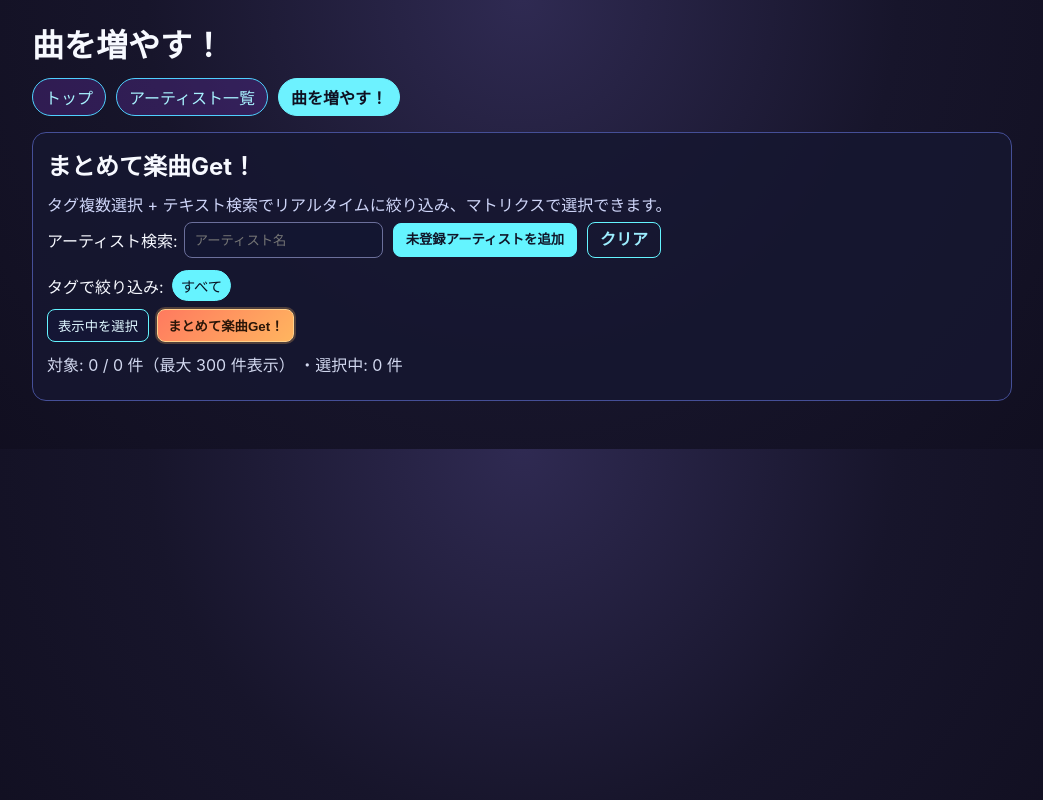
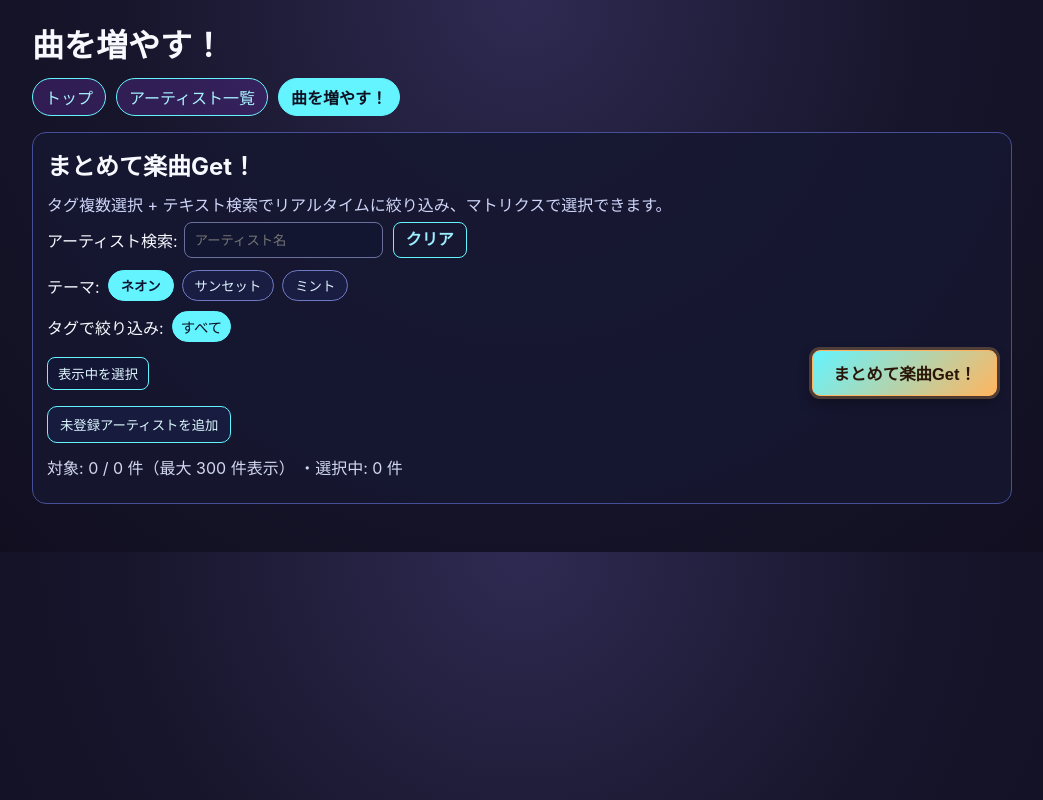
Before and after one commit to susro/songs.tnnet.work, a PHP site: page /admin.php in a window 1280 px wide. Shown: the whole page, without its empty margins (118-1161 px from the left). Run offline with PHP 8.4, Linux system fonts and the light colour scheme; data that the repository does not hold is empty.

Commit message:
曲を増やす画面の操作性とテーマ切替を強化
未Get表示、カード選択の強調、発射ボタンの大型化、タグのカテゴリ整理、ゼリービーンズ風タグ、3テーマ切替、追加モーダルの見た目改善を行った。

Made-with: Cursor

```diff
--- a/admin.php
+++ b/admin.php
@@ -110,6 +110,20 @@ foreach ($artists as $artist) {
 }
 $allTags = array_keys($allTags);
 sort($allTags, SORT_NATURAL);
+$tagGroups = [
+    '年代タグ' => [],
+    'ジャンルタグ' => [],
+    'その他' => [],
+];
+foreach ($allTags as $tagName) {
+    if (preg_match('/^[0-9]{4}年代$/u', $tagName)) {
+        $tagGroups['年代タグ'][] = $tagName;
+    } elseif (preg_match('/(ロック|ポップ|アニソン|ボカロ|アイドル|ジャズ|クラシック|R&B|HIPHOP|V系|系)$/u', $tagName)) {
+        $tagGroups['ジャンルタグ'][] = $tagName;
+    } else {
+        $tagGroups['その他'][] = $tagName;
+    }
+}
 
 if ($runFetch) {
     if (!$selectedArtistIds) {
@@ -165,19 +179,33 @@ if ($runAddArtist) {
 
         <div class="search-form">
             <label>アーティスト検索: <input type="text" id="artist-filter-input" value="<?= htmlspecialchars($keyword) ?>" placeholder="アーティスト名"></label>
-            <button type="button" id="open-add-artist-modal">未登録アーティストを追加</button>
             <a class="link-button" href="admin.php">クリア</a>
+        </div>
+
+        <div class="theme-switch">
+            <span>テーマ:</span>
+            <button type="button" class="theme-btn is-active" data-theme="theme-neon">ネオン</button>
+            <button type="button" class="theme-btn" data-theme="theme-sunset">サンセット</button>
+            <button type="button" class="theme-btn" data-theme="theme-mint">ミント</button>
         </div>
 
         <div class="active-filters">
             <span>タグで絞り込み:</span>
             <button type="button" class="chip action-chip tag-filter is-active" data-tag="">すべて</button>
-            <?php foreach ($allTags as $tagName): ?>
-                <button type="button" class="chip action-chip tag-filter" data-tag="<?= htmlspecialchars($tagName) ?>">
-                    <?= htmlspecialchars($tagName) ?>
-                </button>
-            <?php endforeach; ?>
         </div>
+        <?php foreach ($tagGroups as $groupName => $tags): ?>
+            <?php if (!$tags) continue; ?>
+            <div class="tag-group">
+                <p class="panel-note tag-group-title"><?= htmlspecialchars($groupName) ?></p>
+                <div class="quick-chip-grid">
+                    <?php foreach ($tags as $tagName): ?>
+                        <button type="button" class="chip action-chip tag-filter jelly-chip" data-tag="<?= htmlspecialchars($tagName) ?>">
+                            <?= htmlspecialchars($tagName) ?>
+                        </button>
+                    <?php endforeach; ?>
+                </div>
+            </div>
+        <?php endforeach; ?>
 
         <?php if ($errorMessage !== ''): ?>
             <div class="error-box"><p class="error-text"><?= htmlspecialchars($errorMessage) ?></p></div>
@@ -192,6 +220,9 @@ if ($runAddArtist) {
             <div class="select-tools">
                 <button type="button" id="toggle-visible-selection">表示中を選択</button>
                 <button type="submit" class="launch-button">まとめて楽曲Get！</button>
+            </div>
+            <div class="admin-side-tools">
+                <button type="button" id="open-add-artist-modal">未登録アーティストを追加</button>
             </div>
 
             <p class="result-meta">
@@ -209,10 +240,8 @@ if ($runAddArtist) {
                         <div class="admin-card-body">
                             <div class="admin-card-header">
                                 <strong><?= htmlspecialchars($artist['name']) ?></strong>
-                                <?php if (!empty($artist['last_fetch_at'])): ?>
-                                    <span class="fetch-badge">Fetch済み</span>
-                                <?php else: ?>
-                                    <span class="fetch-badge fetch-badge-pending">未Fetch</span>
+                                <?php if (empty($artist['last_fetch_at'])): ?>
+                                    <span class="fetch-badge fetch-badge-pending">未Get</span>
                                 <?php endif; ?>
                             </div>
                             <?php if (!empty($artist['tags'])): ?>
@@ -220,7 +249,7 @@ if ($runAddArtist) {
                             <?php else: ?>
                                 <small>タグ: なし</small>
                             <?php endif; ?>
-                            <small>最終Fetch: <?= !empty($artist['last_fetch_at']) ? htmlspecialchars((string)$artist['last_fetch_at']) : '未実行' ?></small>
+                            <small>最終採集日: <?= !empty($artist['last_fetch_at']) ? htmlspecialchars(substr((string)$artist['last_fetch_at'], 0, 10)) : '未実行' ?></small>
                         </div>
                     </label>
                 <?php endforeach; ?>
@@ -392,6 +421,22 @@ document.getElementById('open-add-artist-modal').addEventListener('click', funct
 document.getElementById('close-add-artist-modal').addEventListener('click', function () {
   addArtistDialog.close();
 });
+document.querySelectorAll('.theme-btn').forEach(function (button) {
+  button.addEventListener('click', function () {
+    var theme = button.dataset.theme;
+    document.body.classList.remove('theme-neon', 'theme-sunset', 'theme-mint');
+    document.body.classList.add(theme);
+    localStorage.setItem('songsTheme', theme);
+    document.querySelectorAll('.theme-btn').forEach(function (b) { b.classList.remove('is-active'); });
+    button.classList.add('is-active');
+  });
+});
+var savedTheme = localStorage.getItem('songsTheme') || 'theme-neon';
+document.body.classList.remove('theme-neon', 'theme-sunset', 'theme-mint');
+document.body.classList.add(savedTheme);
+document.querySelectorAll('.theme-btn').forEach(function (button) {
+  button.classList.toggle('is-active', button.dataset.theme === savedTheme);
+});
 syncCardState();
 syncSelectedInputs();
 applyArtistFilters();
--- a/assets/app.css
+++ b/assets/app.css
@@ -3,6 +3,21 @@ body {
   font-family: -apple-system, BlinkMacSystemFont, "Segoe UI", sans-serif;
   background: radial-gradient(circle at top, #2f2a52 0%, #17152b 48%, #0f0d1d 100%);
   color: #f7f9ff;
+}
+
+body.theme-neon {
+  --theme-accent: #64f4ff;
+  --theme-accent-2: #ffb55f;
+}
+
+body.theme-sunset {
+  --theme-accent: #ff9b64;
+  --theme-accent-2: #ffd364;
+}
+
+body.theme-mint {
+  --theme-accent: #7bffcf;
+  --theme-accent-2: #66e2ff;
 }
 
 a {
@@ -39,15 +54,15 @@ h1 {
   text-decoration: none;
   color: #a8f3ff;
   background: rgba(80, 41, 136, 0.45);
-  border: 1px solid #4fd0ff;
+  border: 1px solid var(--theme-accent, #4fd0ff);
   border-radius: 999px;
   padding: 6px 12px;
 }
 
 .top-nav a.is-active {
   color: #0f1021;
-  background: #6df2ff;
-  border-color: #6df2ff;
+  background: var(--theme-accent, #6df2ff);
+  border-color: var(--theme-accent, #6df2ff);
   font-weight: 600;
 }
 
@@ -77,10 +92,10 @@ h1 {
 .search-form button,
 .link-button {
   height: 34px;
-  border: 1px solid #64f4ff;
+  border: 1px solid var(--theme-accent, #64f4ff);
   border-radius: 8px;
   padding: 0 12px;
-  background: #64f4ff;
+  background: var(--theme-accent, #64f4ff);
   color: #101629;
   text-decoration: none;
   line-height: 32px;
@@ -222,9 +237,15 @@ h1 {
 }
 
 .tag-filter.is-active {
-  background: #66f3ff;
+  background: var(--theme-accent, #66f3ff);
   color: #091122;
-  border-color: #66f3ff;
+  border-color: var(--theme-accent, #66f3ff);
+}
+
+.jelly-chip {
+  border-radius: 999px;
+  background: linear-gradient(180deg, rgba(255, 255, 255, 0.28) 0%, rgba(104, 88, 185, 0.6) 100%);
+  box-shadow: inset 0 1px 0 rgba(255, 255, 255, 0.35), 0 2px 5px rgba(0, 0, 0, 0.35);
 }
 
 .feature-tiles {
@@ -271,10 +292,11 @@ h1 {
   flex-wrap: wrap;
   gap: 8px;
   margin-bottom: 10px;
+  align-items: center;
 }
 
 .select-tools button {
-  border: 1px solid #64f4ff;
+  border: 1px solid var(--theme-accent, #64f4ff);
   border-radius: 8px;
   background: #141635;
   color: #dff7ff;
@@ -282,11 +304,15 @@ h1 {
 }
 
 .launch-button {
-  background: linear-gradient(135deg, #ff7a5f 0%, #ffb55f 100%) !important;
-  border-color: #ffd08a !important;
+  margin-left: auto;
+  min-height: 46px;
+  padding: 10px 20px !important;
+  font-size: 1.03rem;
+  background: linear-gradient(135deg, var(--theme-accent, #ff7a5f) 0%, var(--theme-accent-2, #ffb55f) 100%) !important;
+  border-color: var(--theme-accent-2, #ffd08a) !important;
   color: #2a1608 !important;
   font-weight: 700;
-  box-shadow: 0 0 0 2px rgba(255, 183, 96, 0.25);
+  box-shadow: 0 0 0 3px rgba(255, 183, 96, 0.25), 0 6px 14px rgba(0, 0, 0, 0.35);
 }
 
 .admin-list {
@@ -322,9 +348,10 @@ h1 {
 }
 
 .admin-card.is-selected {
-  border-color: #76ffcf;
-  box-shadow: 0 0 0 2px rgba(118, 255, 207, 0.25);
-  background: rgba(16, 60, 58, 0.45);
+  border-color: var(--theme-accent, #76ffcf);
+  box-shadow: 0 0 0 3px rgba(118, 255, 207, 0.42), 0 0 24px rgba(118, 255, 207, 0.3);
+  background: linear-gradient(135deg, rgba(34, 92, 126, 0.66) 0%, rgba(43, 138, 115, 0.58) 100%);
+  transform: translateY(-1px);
 }
 
 .admin-card-header {
@@ -344,6 +371,7 @@ h1 {
 .fetch-badge-pending {
   border-color: #ffb25f;
   color: #ffb25f;
+  white-space: nowrap;
 }
 
 .admin-item {
@@ -374,6 +402,63 @@ h1 {
   background: rgba(8, 9, 20, 0.7);
 }
 
+.add-artist-dialog .panel-card {
+  margin: 0;
+}
+
+.add-artist-dialog label {
+  display: block;
+  margin-bottom: 10px;
+}
+
+.add-artist-dialog input[type="text"] {
+  width: 100%;
+  box-sizing: border-box;
+}
+
+.theme-switch {
+  display: flex;
+  flex-wrap: wrap;
+  gap: 8px;
+  align-items: center;
+  margin-bottom: 10px;
+}
+
+.theme-btn {
+  border: 1px solid #6f7ac5;
+  border-radius: 999px;
+  background: #1a1d42;
+  color: #dff3ff;
+  padding: 5px 12px;
+}
+
+.theme-btn.is-active {
+  border-color: var(--theme-accent, #64f4ff);
+  color: #0e1530;
+  background: var(--theme-accent, #64f4ff);
+  font-weight: 700;
+}
+
+.admin-side-tools {
+  margin: 8px 0 12px;
+}
+
+.admin-side-tools button {
+  border: 1px solid var(--theme-accent, #64f4ff);
+  border-radius: 10px;
+  background: rgba(24, 29, 66, 0.9);
+  color: #ddf7ff;
+  padding: 8px 12px;
+}
+
+.tag-group {
+  margin-bottom: 6px;
+}
+
+.tag-group-title {
+  margin: 6px 0;
+}
+
 @media (max-width: 640px) {
   .search-form label {
     width: 100%;
```
